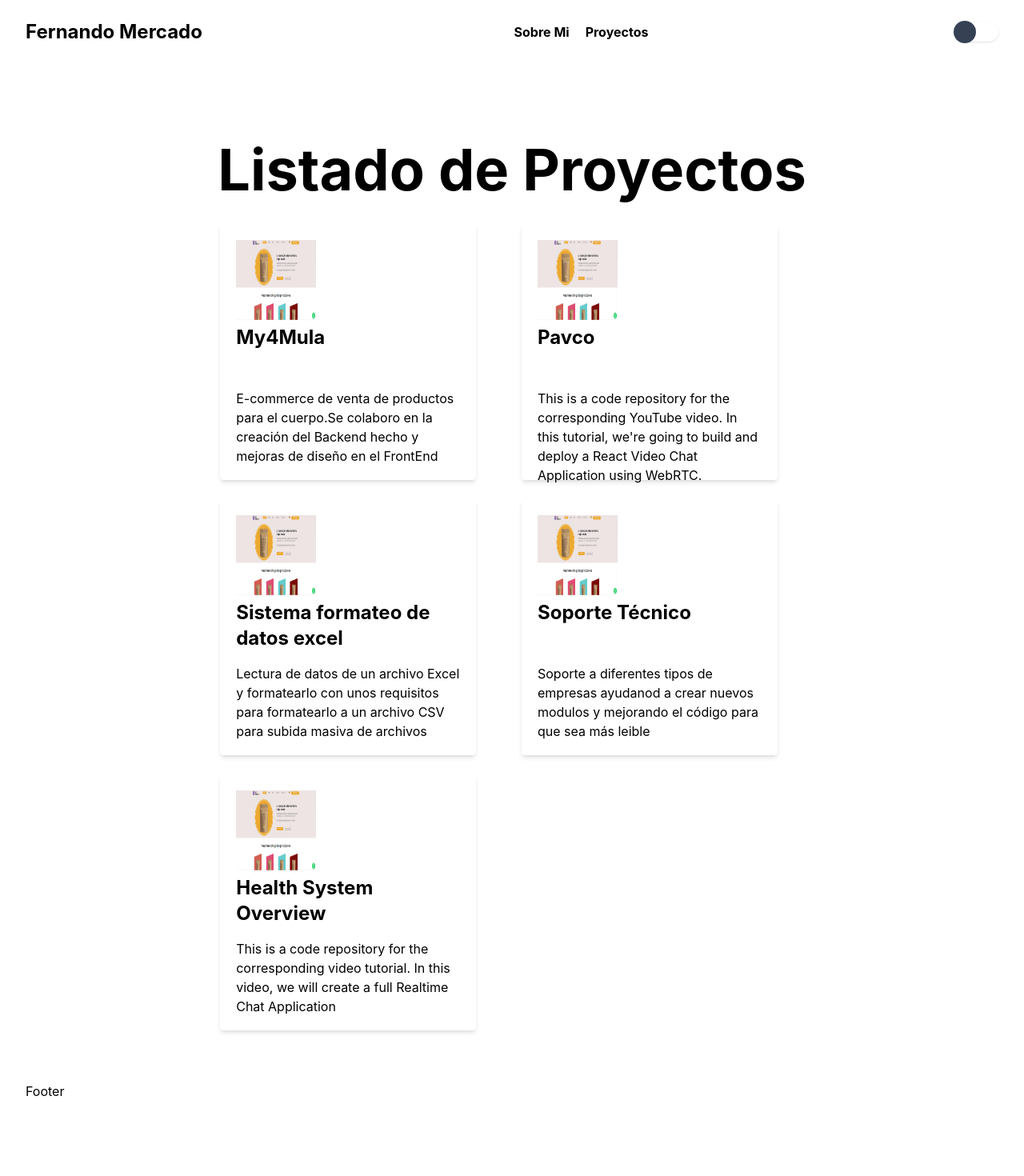
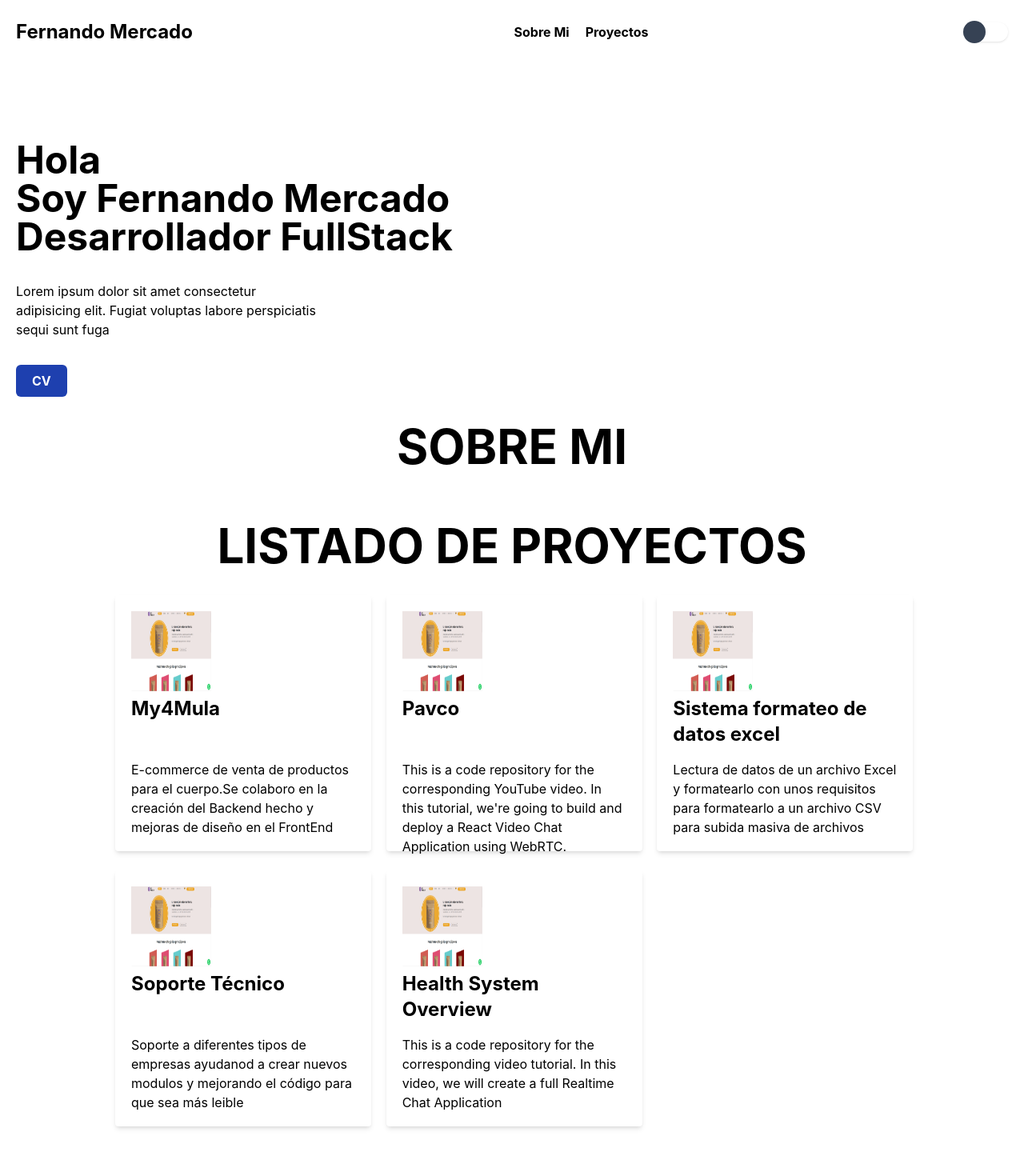
Before and after one commit to fernando59/portfolio-fernando, a Next.js app: page / in a window 1280 px wide. Shown: the top 1470 px of the page at 80% size. Before the commit the page ends 1376 px from the top, so only its background shows below. Built offline with nearby package versions, Linux system fonts and the light colour scheme.

Commit message:
Add footer and improving styles

```diff
--- /dev/null
+++ b/components/About Me/AboutMe.jsx
@@ -0,0 +1,10 @@
+
+export const AboutMe = () => {
+  return <>
+    <div className="mx-auto container px-5">
+
+        <h2 className="uppercase font-bold text-center py-8 text-5xl md:text-6xl">sobre mi </h2>
+    </div>
+
+  </>
+}
--- a/components/Footer/Footer.jsx
+++ b/components/Footer/Footer.jsx
@@ -1,9 +1,13 @@
 
 export const Footer = () => {
   return <>
-  <footer>
+  <footer className="p-10">
 
-    <div>Footer</div>
+  <div className="mx-auto container">
+
+    <p className="text-center text-[#888]"> &copy; {new Date().getFullYear()} Fernando Mercado. All Rights Reserved.</p>
+  </div>
+
   </footer>
   </>
 }
--- a/components/Header.jsx
+++ b/components/Header/Header.jsx
@@ -1,9 +1,9 @@
-import { ToggleThemeButton } from "./Header/ToggleThemeButton"
+import { ToggleThemeButton } from "./ToggleThemeButton"
 
 export const Header = () => {
     return <>
-        <header className="w-full mx-auto container h-20">
-            <div className="h-full flex justify-between items-center ">
+        <header className="w-full   h-20 fixed backdrop-blur-md z-10 ">
+            <div className="h-full mx-auto container px-5 w-full  flex justify-between items-center ">
                 <h1 className="font-bold text-1xl md:text-2xl">Fernando Mercado</h1>
 
                 <ul className="hidden  md:flex gap-5">
--- a/components/Main/Main.jsx
+++ /dev/null
@@ -1,7 +0,0 @@
-
-export const Main = () => {
-  return <>
-
-        <div>Main</div>
-  </>
-}
--- /dev/null
+++ b/components/Main/MainComponent.jsx
@@ -0,0 +1,21 @@
+
+export const MainComponent = () => {
+  return <>
+
+    <div className="mx-auto container px-5">
+
+      <div >
+
+        <h2 className="text-3xl md:text-5xl pt-24 font-bold">
+          Hola <br /> Soy Fernando Mercado <br /> Desarrollador FullStack
+        </h2>
+        <p className="py-8 w-60 md:w-96">
+         Lorem ipsum dolor sit amet consectetur adipisicing elit. Fugiat voluptas labore perspiciatis sequi sunt fuga
+        </p>
+        <button className="bg-blue-800 rounded-md px-5 py-2 text-white font-bold">
+          CV
+        </button>
+      </div>
+    </div>
+  </>
+}
--- a/components/ProyectList.jsx
+++ b/components/ProyectList.jsx
@@ -2,13 +2,16 @@ import { projectsData } from '../constants/constants'
 import { CardProyect } from './ProyectCard'
 export const Proyects = () => {
   return <>
-    <h2 className='text-5xl md:text-7xl font-bold p-8'>Listado de Proyectos</h2>
-    <div className='container mx-auto grid gap-6 content-center grid-columns-custom  w-full md:w-[60%] '>
+  <div className='px-5'>
+
+    <h2 className=' text-center text-5xl md:text-6xl font-bold py-8 uppercase'>Listado de Proyectos</h2>
+    <div className='container mx-auto grid gap-6 content-center grid-columns-custom  w-full md:w-[80%] '>
 
       {
         projectsData.map(proyect => <CardProyect key={proyect.id} {...proyect} />)
       }
     </div>
+      </div>
 
   </>
 }
--- a/pages/index.js
+++ b/pages/index.js
@@ -1,10 +1,11 @@
 
 import Head from 'next/head';
 import { useEffect, useState } from 'react';
+import { AboutMe } from '../components/About Me/AboutMe';
 import { Footer } from '../components/Footer/Footer';
-import { Header } from '../components/Header';
+import { Header } from '../components/Header/Header';
+import { MainComponent } from '../components/Main/MainComponent';
 import { Proyects } from '../components/ProyectList';
-import styles from '../styles/Home.module.css';
 export default function Home() {
 
   // Code for prevent error render
@@ -14,19 +15,20 @@ export default function Home() {
 
 
   return (
-    <div className={styles.container}>
+    <>
       <Head>
         <title>Portafolio | Fernando Mercado</title>
         <meta name="description" content="Generated by create next app" />
         <link rel="icon" href="/favicon.ico" />
       </Head>
       <Header />
-      <main className={styles.main}>
-
+      <main  className='py-20'>
+        <MainComponent />
+        <AboutMe/>
         <Proyects />
       </main>
-      <Footer/>
+      <Footer />
 
-    </div>
+    </>
   )
 }
--- a/styles/Home.module.css
+++ /dev/null
@@ -1,116 +0,0 @@
-.container {
-  padding: 0 2rem;
-}
-
-.main {
-  min-height: 100vh;
-  padding: 4rem 0;
-  flex: 1;
-  display: flex;
-  flex-direction: column;
-  justify-content: center;
-  align-items: center;
-}
-
-.footer {
-  display: flex;
-  flex: 1;
-  padding: 2rem 0;
-  border-top: 1px solid #eaeaea;
-  justify-content: center;
-  align-items: center;
-}
-
-.footer a {
-  display: flex;
-  justify-content: center;
-  align-items: center;
-  flex-grow: 1;
-}
-
-.title a {
-  color: #0070f3;
-  text-decoration: none;
-}
-
-.title a:hover,
-.title a:focus,
-.title a:active {
-  text-decoration: underline;
-}
-
-.title {
-  margin: 0;
-  line-height: 1.15;
-  font-size: 4rem;
-}
-
-.title,
-.description {
-  text-align: center;
-}
-
-.description {
-  margin: 4rem 0;
-  line-height: 1.5;
-  font-size: 1.5rem;
-}
-
-.code {
-  background: #fafafa;
-  border-radius: 5px;
-  padding: 0.75rem;
-  font-size: 1.1rem;
-  font-family: Menlo, Monaco, Lucida Console, Liberation Mono, DejaVu Sans Mono,
-    Bitstream Vera Sans Mono, Courier New, monospace;
-}
-
-.grid {
-  display: flex;
-  align-items: center;
-  justify-content: center;
-  flex-wrap: wrap;
-  max-width: 800px;
-}
-
-.card {
-  margin: 1rem;
-  padding: 1.5rem;
-  text-align: left;
-  color: inherit;
-  text-decoration: none;
-  border: 1px solid #eaeaea;
-  border-radius: 10px;
-  transition: color 0.15s ease, border-color 0.15s ease;
-  max-width: 300px;
-}
-
-.card:hover,
-.card:focus,
-.card:active {
-  color: #0070f3;
-  border-color: #0070f3;
-}
-
-.card h2 {
-  margin: 0 0 1rem 0;
-  font-size: 1.5rem;
-}
-
-.card p {
-  margin: 0;
-  font-size: 1.25rem;
-  line-height: 1.5;
-}
-
-.logo {
-  height: 1em;
-  margin-left: 0.5rem;
-}
-
-@media (max-width: 600px) {
-  .grid {
-    width: 100%;
-    flex-direction: column;
-  }
-}
```
